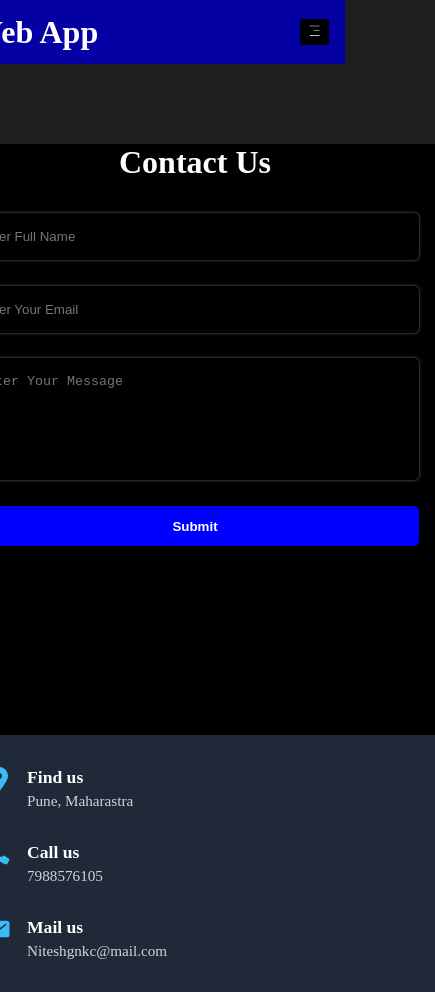
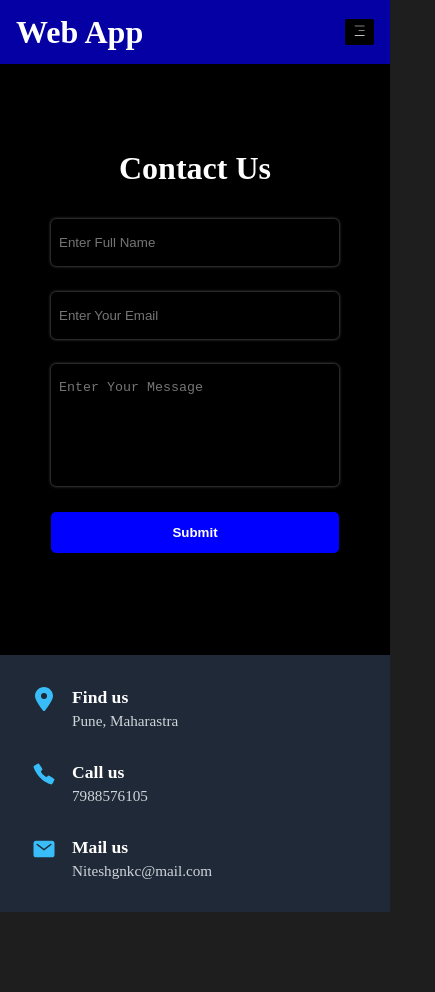
Before and after one commit to Nitesh47kumars/Country, a React (Vite) app: page /contact in a window 390 px wide. Shown: the whole page, 435 px wide, since content can reach past the window. After the commit the page ends 912 px from the top, so only its background shows below. Built offline with nearby package versions, Linux system fonts and the light colour scheme.

Commit message:
Make Contact Page Responsive

```diff
--- a/src/Contact/Contact.css
+++ b/src/Contact/Contact.css
@@ -1,11 +1,11 @@
 .contact-container{
-    margin-top: 5rem;
     min-height: 70vh;
     background-color: black;
     color: white;
     display: flex;
     flex-direction: column;
     align-items: center;
+    justify-content: center;
     gap: 1rem;
 }
 
@@ -13,7 +13,7 @@
     display: flex;
     flex-direction: column;
     gap: 1.6rem;
-    width: 30rem;
+    width: clamp(20rem, 80%, 30rem);
     border-radius: 8px;
     padding: 1rem;
 
```
